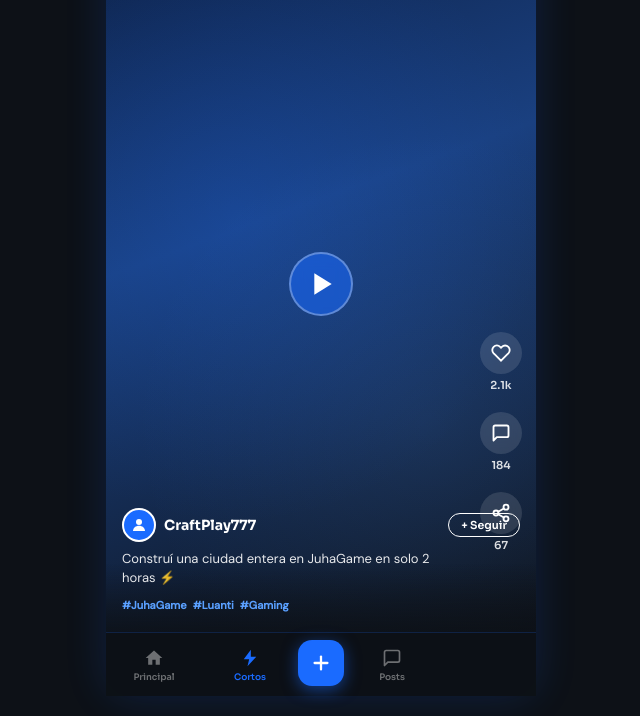
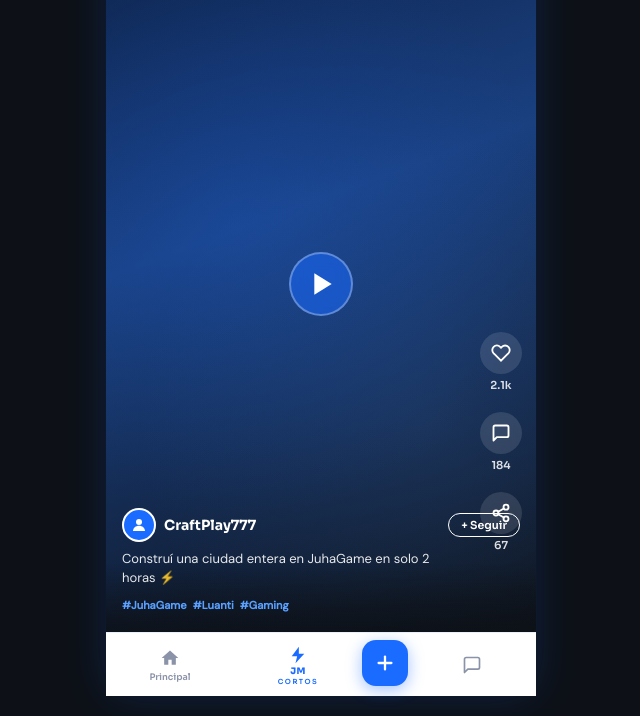
Before and after one commit to JuhaMemoirs/JuhaMemoirs.github.io, a plain HTML site: page jmcortos.html in a window 1280 px wide. Shown: the part 84-800 px from the top of the page, without its empty margins (319-959 px from the left). Drawn offline with Linux system fonts and the light colour scheme.

Commit message:
Refactor bottom navigation styles and button elements
Updated styles for bottom navigation and modified button elements for improved aesthetics.

```diff
--- a/jmcortos.html
+++ b/jmcortos.html
@@ -307,18 +307,17 @@
     }
 
     /* ══════════════════════════════
-       BOTTOM NAV
+       BOTTOM NAV (igual al index - blanco)
     ══════════════════════════════ */
     .bottom-nav {
       height: var(--nav-h);
-      background: rgba(13,17,23,.95);
-      border-top: 1px solid rgba(26,107,255,.20);
+      background: #ffffff;
+      border-top: 1.5px solid #e8f0ff;
       display: flex;
       align-items: center;
       justify-content: space-around;
       flex-shrink: 0;
       z-index: 20;
-      backdrop-filter: blur(12px);
     }
     .nav-item {
       display: flex; flex-direction: column;
@@ -329,26 +328,25 @@
       border: none; background: transparent;
       -webkit-tap-highlight-color: transparent;
       transition: background .15s;
-      min-width: 0;
-      flex: 1;
+      min-width: 0; flex: 1;
     }
-    .nav-item:active { background: rgba(26,107,255,.15); }
-    .nav-icon { color: rgba(255,255,255,.40); width: 22px; height: 22px; display: flex; align-items: center; justify-content: center; transition: color .15s; }
+    .nav-item:active { background: #e8f0ff; }
+    .nav-icon { color: #8a93a8; width: 22px; height: 22px; display: flex; align-items: center; justify-content: center; transition: color .15s; }
     .nav-icon svg { width: 20px; height: 20px; }
-    .nav-label { font-family: 'Sora', sans-serif; font-size: 9px; font-weight: 600; color: rgba(255,255,255,.40); transition: color .15s; white-space: nowrap; }
-    .nav-item.active .nav-icon { color: var(--blue); }
-    .nav-item.active .nav-label { color: var(--blue); }
-
+    .nav-label { font-family: 'Sora', sans-serif; font-size: 9px; font-weight: 600; color: #8a93a8; transition: color .15s; white-space: nowrap; }
+    .nav-item.active .nav-icon { color: #1a6bff; }
+    .nav-item.active .nav-label { color: #1a6bff; }
     .nav-plus {
       width: 46px; height: 46px;
       border-radius: 14px;
-      background: var(--blue);
+      background: #1a6bff;
       display: flex; align-items: center; justify-content: center;
       cursor: pointer;
-      box-shadow: 0 4px 16px rgba(26,107,255,.50);
+      box-shadow: 0 4px 16px rgba(26,107,255,.40);
       border: none;
       margin-bottom: 4px;
       transition: transform .15s;
+      flex-shrink: 0;
     }
     .nav-plus:active { transform: scale(.93); }
     .nav-plus svg { width: 22px; height: 22px; color: white; }
@@ -553,12 +551,11 @@
       <span class="nav-label">Principal</span>
     </button>
     <button class="nav-item active" title="Cortos">
-      <div class="nav-icon">
-        <svg viewBox="0 0 24 24" fill="currentColor">
-          <path d="M13 2L4.5 13.5H11L9 22L19.5 10.5H13Z"/>
-        </svg>
-      </div>
-      <span class="nav-label">Cortos</span>
+      <svg viewBox="0 0 24 24" fill="currentColor" width="20" height="20" style="color:#1a6bff">
+        <path d="M13 2L4.5 13.5H11L9 22L19.5 10.5H13Z"/>
+      </svg>
+      <span style="font-family:'Sora',sans-serif;font-size:9px;font-weight:800;color:#1a6bff;line-height:1;letter-spacing:.5px">JM</span>
+      <span style="font-family:'Sora',sans-serif;font-size:7px;font-weight:600;color:#1a6bff;line-height:1;letter-spacing:1.5px;text-transform:uppercase">CORTOS</span>
     </button>
     <button class="nav-plus" title="Crear">
       <svg viewBox="0 0 24 24" fill="none" stroke="currentColor" stroke-width="2.5" stroke-linecap="round">
@@ -570,9 +567,4 @@
         <svg viewBox="0 0 24 24" fill="none" stroke="currentColor" stroke-width="2" stroke-linecap="round" stroke-linejoin="round">
           <path d="M21 15a2 2 0 0 1-2 2H7l-4 4V5a2 2 0 0 1 2-2h14a2 2 0 0 1 2 2z"/>
         </svg>
-      </div>
-      <span class="nav-label">Posts</span>
-    </button>
-    <button class="nav-item" title="Cuenta">
-      <div class="nav-icon">
-        <svg viewBox="0 0 24 24" fill="currentColor">
+  </div>
```
